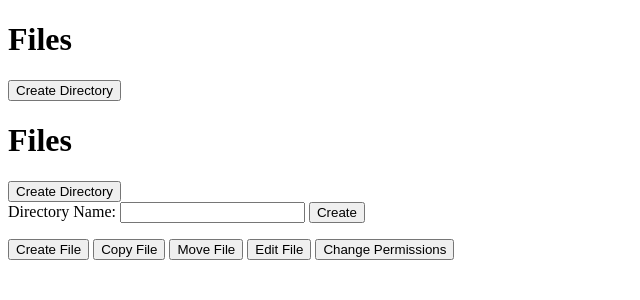
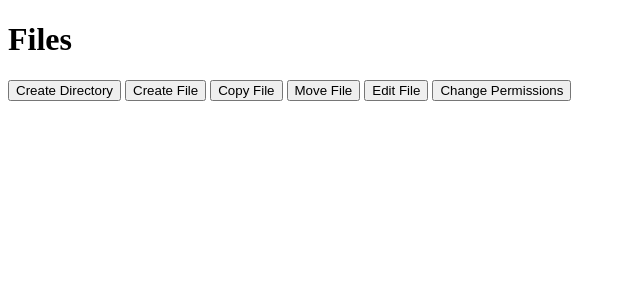
Before and after one commit to mehmetuzunyayla/Systems-1, a Flask app: template templates/files.html in a window 1280 px wide. Shown: the top 300 px of the page, without its empty margins (0-640 px from the left). Run offline with Flask 3, Linux system fonts and the light colour scheme; the template is opened without the code that fills it, so the values that code supplies are empty.

Commit message:
change on files.html

```diff
--- a/templates/files.html
+++ b/templates/files.html
@@ -9,7 +9,6 @@
     <h1>Files</h1>
     <div id="actions">
         <button id="create-directory-btn">Create Directory</button>
-        {% include "create_directory.html" %}
         <button id="create-file-btn">Create File</button>
         <button id="copy-file-btn">Copy File</button>
         <button id="move-file-btn">Move File</button>
```
